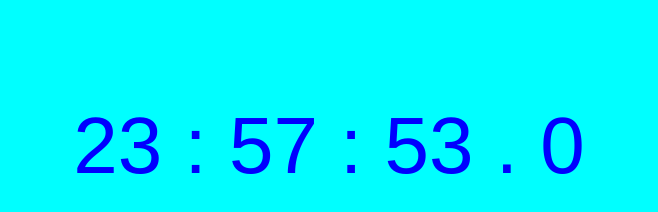
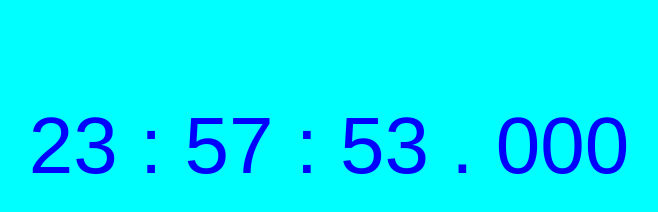
Before and after one commit to scottyeck/digital-clock, a plain HTML site: page index.html in a window 1280 px wide. Shown: the whole page, without its empty margins (311-969 px from the left). Drawn offline with nearby package versions, Linux system fonts and the light colour scheme.

Commit message:
Setting up class for stopwatch start

```diff
--- a/clock.js
+++ b/clock.js
@@ -1,5 +1,3 @@
-(function(window, $, undefined) {
-
 /*
  * This is an exercise in creating a Digital Clock using Javascript
  * and jQuery used in NYCDA's Introductory Web Development courses.
@@ -9,7 +7,6 @@
  * corresponding DOM nodes representing the "time-components" (i.e.
  * hours, minutes, seconds, milliseconds).
  */
-  $(document).ready(function(){
 
 var dateTime,
     milliseconds,
@@ -22,6 +19,15 @@
     $seconds = $('#seconds'),
     $minutes = $('#minutes'),
     $hours = $('#hours');
+
+function addLeadingZero(baseString, digits) {
+  var zeroString = '';
+  for (var i = 0; i < digits - 1; i++) {
+    zeroString += '0';
+  }
+
+  return (zeroString + baseString).substr(-1 * digits);
+}
 
 window.setInterval(function(){
 
@@ -36,7 +42,11 @@
 
   // Ensure minutes attribute is printed with two digits (using
   // leading zero if necessary).
-      minutes = ("0" + minutes).substr(-2);
+  // minutes = ("0" + minutes).substr(-2);
+
+  minutes = addLeadingZero(minutes, 2);
+  seconds = addLeadingZero(seconds, 2);
+  milliseconds = addLeadingZero(milliseconds, 3);
 
   // Update DOM elements
   $milliseconds.text(milliseconds);
@@ -44,7 +54,3 @@
   $minutes.text(minutes);
   $hours.text(hours);
 }, 100);
-
- });
-
-}(this, this.jQuery));
--- a/index.html
+++ b/index.html
@@ -4,8 +4,6 @@
     <title>
       JavaScript Digital Clock
     </title>
-    <script src="https://code.jquery.com/jquery-2.1.4.min.js"></script>
-    <script src="clock.js"></script>
     <link rel="stylesheet" type="text/css" href="clock.css">
   </head>
   <body>
@@ -19,4 +17,6 @@
       <span id="milliseconds"></span>
     </div>
   </body>
+  <script src="https://code.jquery.com/jquery-2.1.4.min.js"></script>
+  <script src="clock.js"></script>
 </html>
```
Lines whose indentation alone changed are shown as unchanged.
